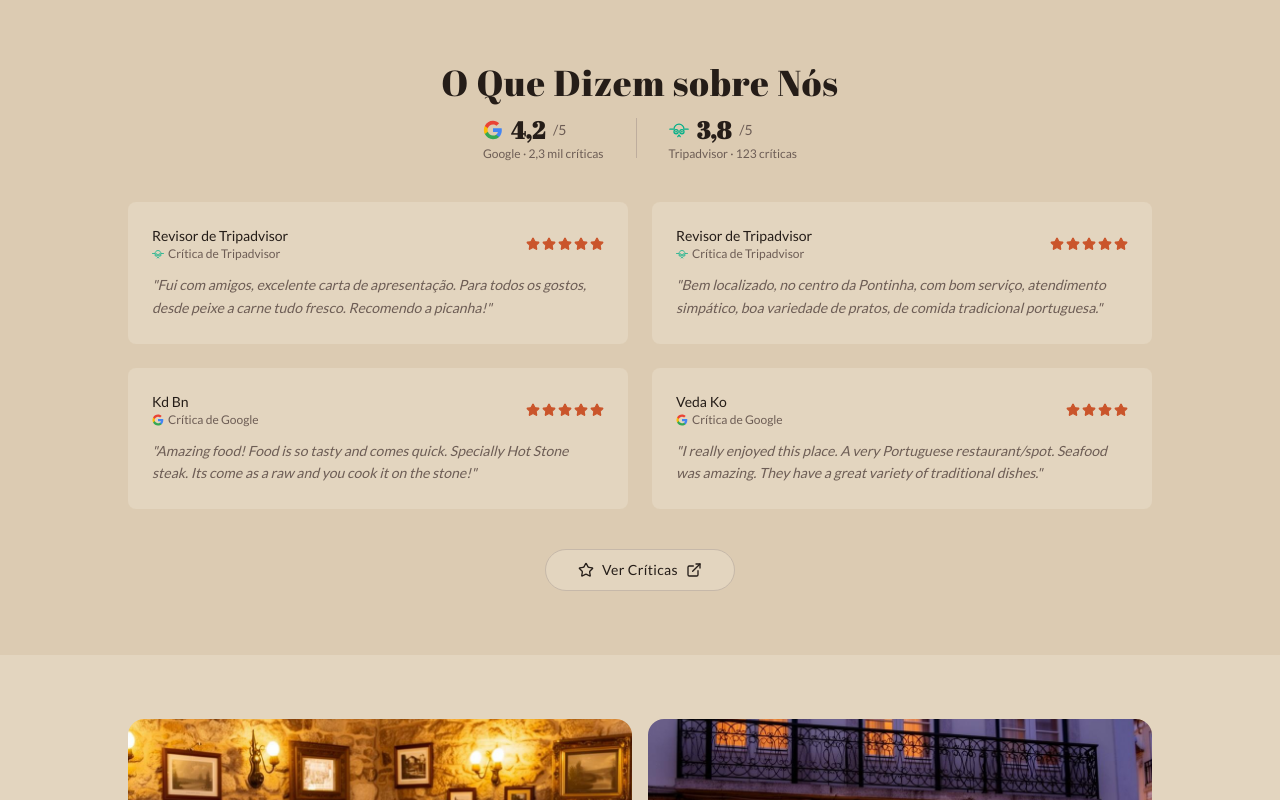
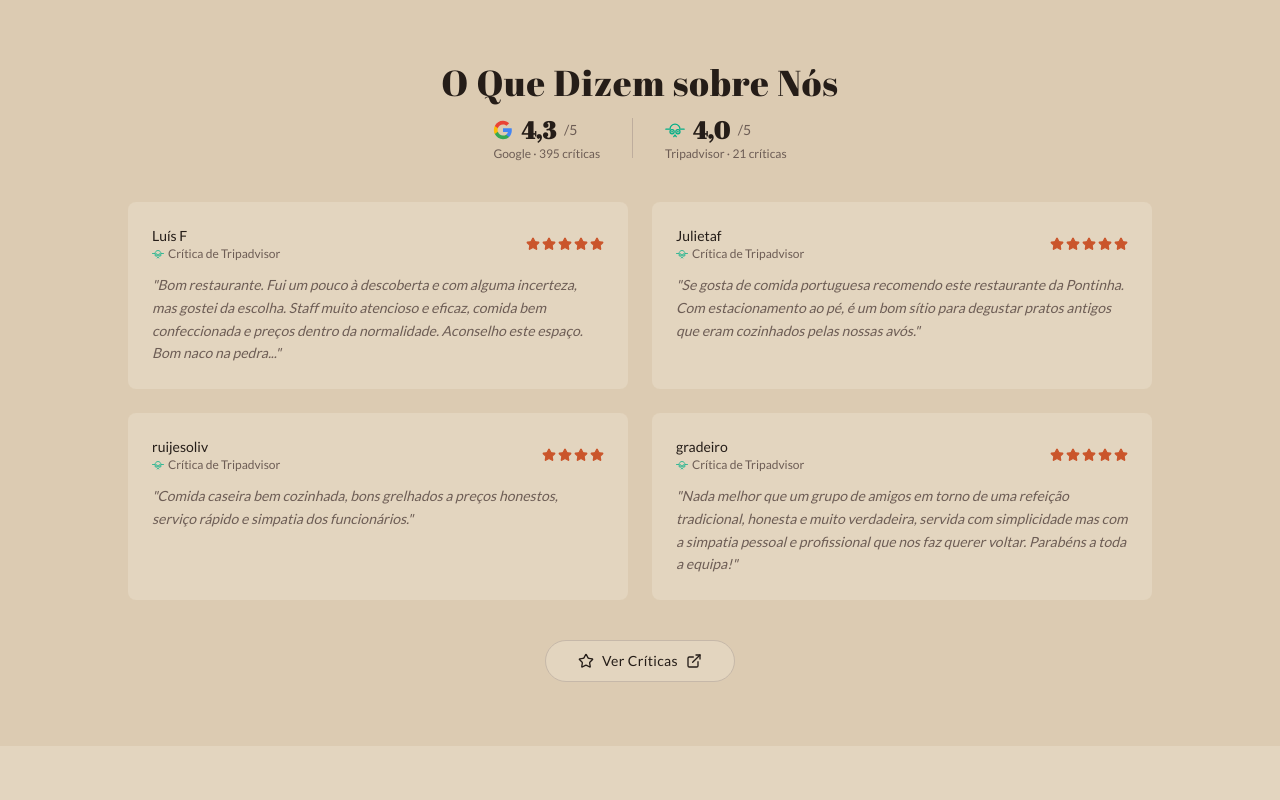
Before and after one commit to rodrigopaisoliveira/acacarola-experience-site, a React (Vite) app: page / in a window 1280 px wide. Shown: the part 1829-2629 px from the top of the page. Built offline with nearby package versions, Linux system fonts and the light colour scheme; the HTML template or start-up script is replaced by a standard one.

Commit message:
Atualizou menu e reviews

```diff
--- a/src/pages/Index.tsx
+++ b/src/pages/Index.tsx
@@ -54,28 +54,28 @@ const carouselImages = [
 
 const reviews = [
   {
-    name: "Revisor de Tripadvisor",
+    name: "Luís F",
     source: "Tripadvisor",
     rating: 5,
-    text: "Fui com amigos, excelente carta de apresentação. Para todos os gostos, desde peixe a carne tudo fresco. Recomendo a picanha!",
+    text: "Bom restaurante. Fui um pouco à descoberta e com alguma incerteza, mas gostei da escolha. Staff muito atencioso e eficaz, comida bem confeccionada e preços dentro da normalidade. Aconselho este espaço. Bom naco na pedra...",
   },
   {
-    name: "Revisor de Tripadvisor",
+    name: "Julietaf",
     source: "Tripadvisor",
     rating: 5,
-    text: "Bem localizado, no centro da Pontinha, com bom serviço, atendimento simpático, boa variedade de pratos, de comida tradicional portuguesa.",
+    text: "Se gosta de comida portuguesa recomendo este restaurante da Pontinha. Com estacionamento ao pé, é um bom sítio para degustar pratos antigos que eram cozinhados pelas nossas avós.",
   },
   {
-    name: "Kd Bn",
-    source: "Google",
-    rating: 5,
-    text: "Amazing food! Food is so tasty and comes quick. Specially Hot Stone steak. Its come as a raw and you cook it on the stone!",
+    name: "ruijesoliv",
+    source: "Tripadvisor",
+    rating: 4,
+    text: "Comida caseira bem cozinhada, bons grelhados a preços honestos, serviço rápido e simpatia dos funcionários.",
   },
   {
-    name: "Veda Ko",
-    source: "Google",
-    rating: 4,
-    text: "I really enjoyed this place. A very Portuguese restaurant/spot. Seafood was amazing. They have a great variety of traditional dishes.",
+    name: "gradeiro",
+    source: "Tripadvisor",
+    rating: 5,
+    text: "Nada melhor que um grupo de amigos em torno de uma refeição tradicional, honesta e muito verdadeira, servida com simplicidade mas com a simpatia pessoal e profissional que nos faz querer voltar. Parabéns a toda a equipa!",
   },
 ];
 
@@ -171,19 +171,19 @@ const Index = () => {
             <div className="text-center">
               <div className="flex items-center gap-2">
                 <GoogleIcon size={20} />
-                <span className="text-2xl font-serif font-bold">4,2</span>
+                <span className="text-2xl font-serif font-bold">4,3</span>
                 <span className="text-muted-foreground font-sans text-sm">/5</span>
               </div>
-              <p className="text-xs text-muted-foreground font-sans">Google · 2,3 mil críticas</p>
+              <p className="text-xs text-muted-foreground font-sans">Google · 395 críticas</p>
             </div>
             <div className="w-px h-10 bg-border" />
             <div className="text-center">
               <div className="flex items-center gap-2">
                 <TripadvisorIcon size={20} />
-                <span className="text-2xl font-serif font-bold">3,8</span>
+                <span className="text-2xl font-serif font-bold">4,0</span>
                 <span className="text-muted-foreground font-sans text-sm">/5</span>
               </div>
-              <p className="text-xs text-muted-foreground font-sans">Tripadvisor · 123 críticas</p>
+              <p className="text-xs text-muted-foreground font-sans">Tripadvisor · 21 críticas</p>
             </div>
           </div>
           <div className="grid grid-cols-1 md:grid-cols-2 gap-6 mb-10">
@@ -211,7 +211,7 @@ const Index = () => {
           </div>
           <div className="flex justify-center">
             <a
-              href="https://www.google.com/maps/place/Novo+Edmundo/@38.7633,-9.2,17z/data=!4m8!3m7!1s0xd1ecce4687c4c0d:0xd74e8fdc7c08398c!8m2!3d38.7633!4d-9.2!9m1!1b1!16s%2Fg%2F11c54h3y5x"
+              href="https://www.tripadvisor.pt/Restaurant_Review-g3135840-d5959931-Reviews-Restaurante_a_Cacarola-Odivelas_Lisbon_District_Central_Portugal.html"
               target="_blank"
               rel="noopener noreferrer"
             >
```
